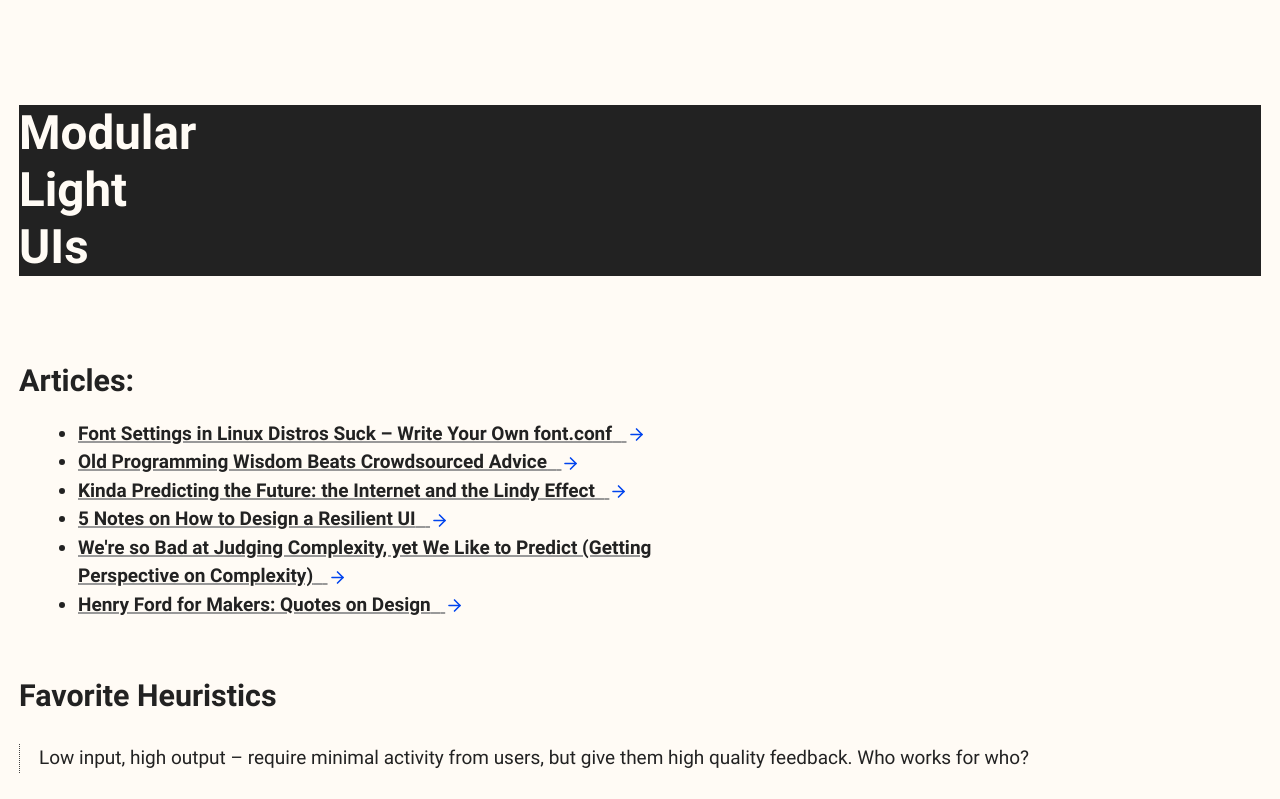
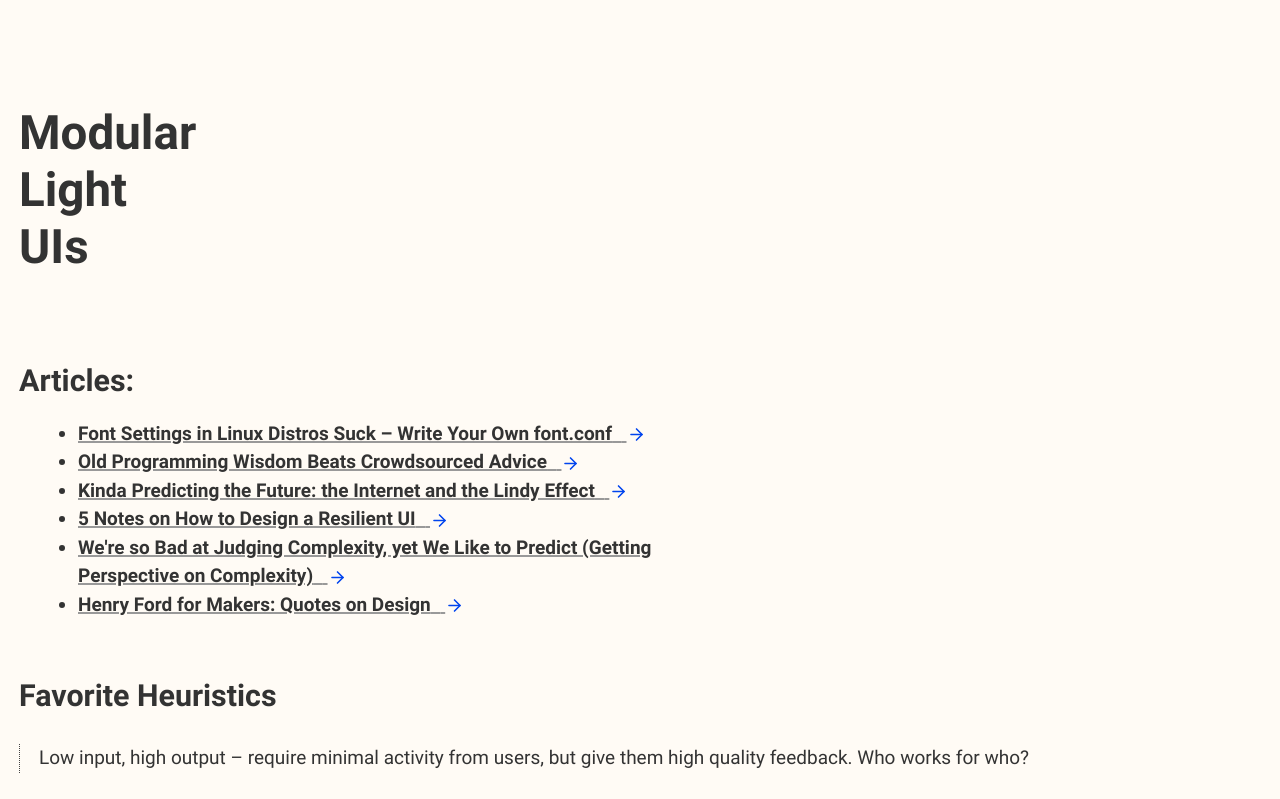
Before and after one commit to bart747/platforma, a Next.js app: page / in a window 1280 px wide. Shown: the top 799 px of the page. Built offline with nearby package versions, Linux system fonts and the light colour scheme.

Commit message:
minor style edits

```diff
--- a/components/articleList.tsx
+++ b/components/articleList.tsx
@@ -21,7 +21,7 @@ const svgIcon: string = `
 `
 
 const listItems = articles.map( (article) =>
-  <li key={article.slug} className="mb-4">
+  <li key={article.slug} className="mb-4 list-none ml-0">
     <Link href={article.slug}>
       <a className="no-underline font-normal">
         {article.title}
--- a/components/headerImage.tsx
+++ b/components/headerImage.tsx
@@ -1,14 +1,12 @@
 function HeaderImage() {
   return (
     <header>
-      <div className="bg-cover bg-ink-black rounded-md w-60 h-60 mx-auto my-4">
-        <div className="">
-          <h1 className="font-mono font-normal text-brand-ivory text-center text-xl m-0 py-20 leading-6">
-            Modular<br />
-            Light<br />
-            UIs
-          </h1>
-        </div>
+      <div className="">
+        <h1 className="font-bold text-center text-black text-6xl m-0 py-14 leading-none">
+          Modular<br />
+          Light<br />
+          UIs
+        </h1>
       </div>
     </header>
   )
--- a/styles/primer.css
+++ b/styles/primer.css
@@ -39,7 +39,7 @@
 
 :root {
   --ivory: #fffbf5;
-  --black: #222;
+  --black: #333;
   --blue: #04e;
   --maroon: #732;
   --gray: #999;
@@ -65,7 +65,7 @@
   color: var(--ivory);
 }
 
-.fill-brand-ivory {;
+.fill-brand-ivory {
   fill: var(--ivory);
 }
 
```
